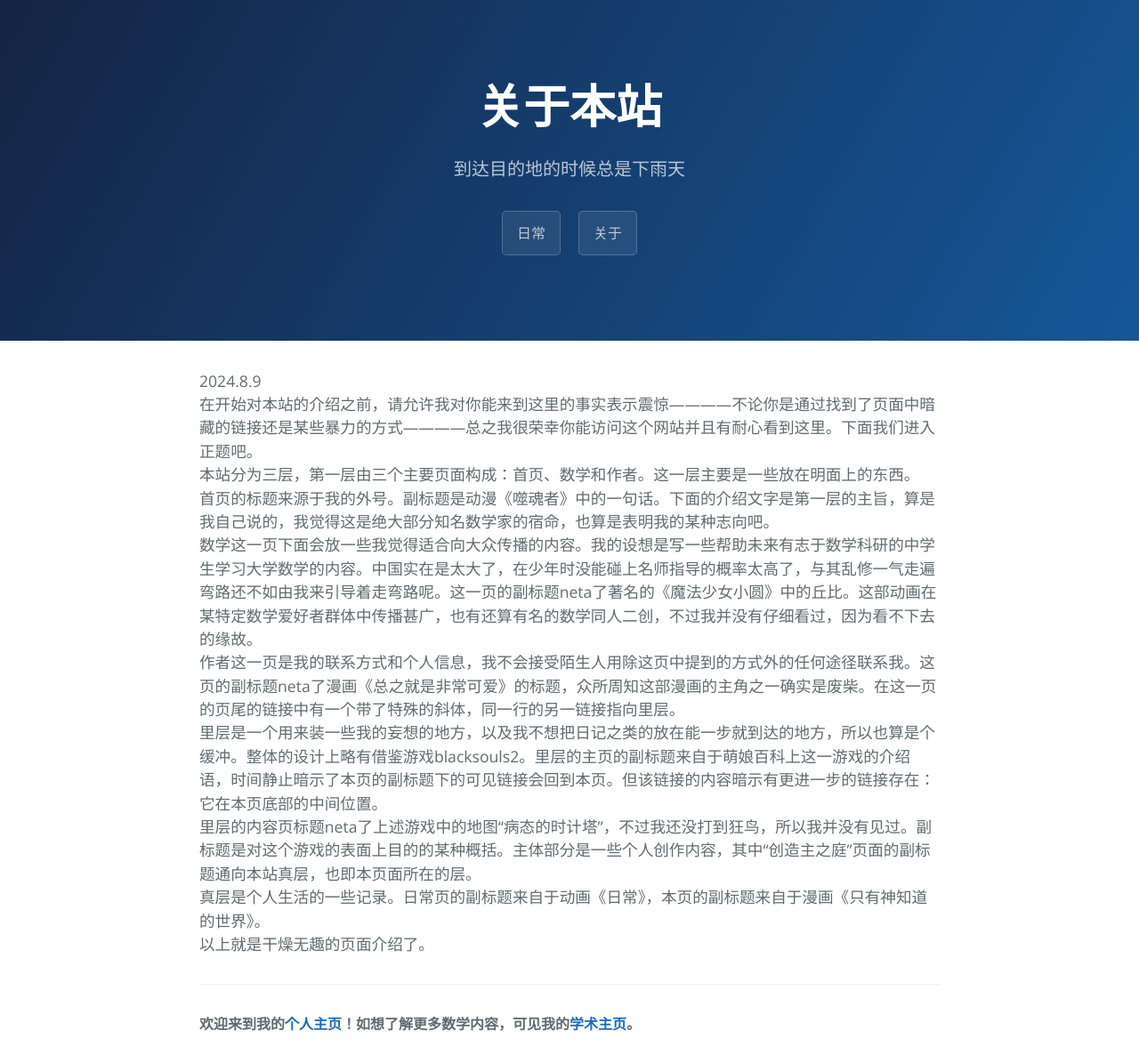
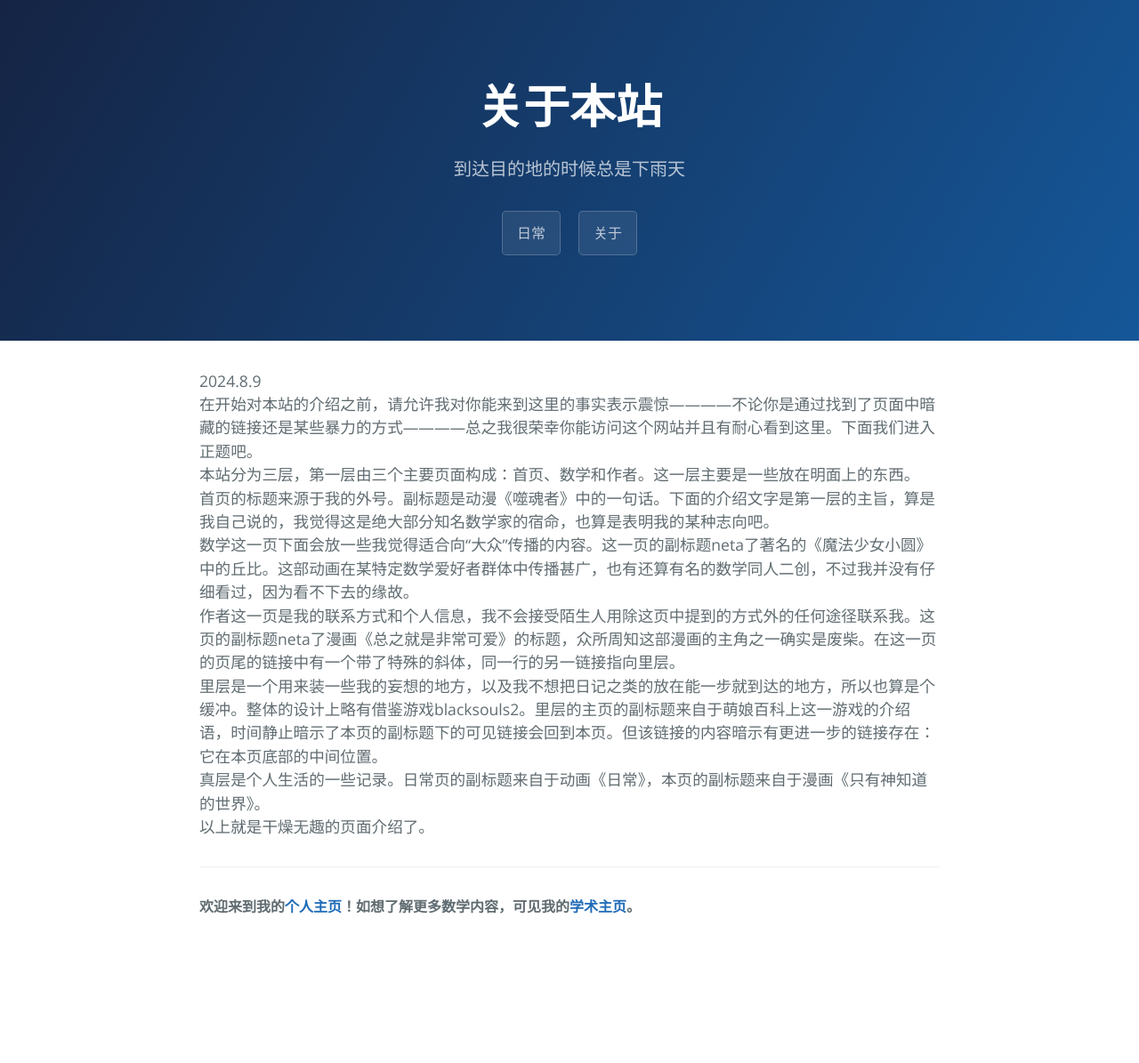
Before and after one commit to xiebaiting/xiebaiting.github.io, a Jekyll site: the page built from real/about.html, in a window 1280 px wide. Shown: the whole page at 89% size. Built offline with Jekyll 4.4.1, drawn with Linux system fonts in a browser that asks for light colours; after the commit the page ends 1063 px from its top, so only the background shows below that.

Commit message:
information update

```diff
--- a/_includes/about/introduction.md
+++ b/_includes/about/introduction.md
@@ -6,14 +6,12 @@
 
 首页的标题来源于我的外号。副标题是动漫《噬魂者》中的一句话。下面的介绍文字是第一层的主旨，算是我自己说的，我觉得这是绝大部分知名数学家的宿命，也算是表明我的某种志向吧。<br />
 
-数学这一页下面会放一些我觉得适合向大众传播的内容。我的设想是写一些帮助未来有志于数学科研的中学生学习大学数学的内容。中国实在是太大了，在少年时没能碰上名师指导的概率太高了，与其乱修一气走遍弯路还不如由我来引导着走弯路呢。这一页的副标题neta了著名的《魔法少女小圆》中的丘比。这部动画在某特定数学爱好者群体中传播甚广，也有还算有名的数学同人二创，不过我并没有仔细看过，因为看不下去的缘故。<br />
+数学这一页下面会放一些我觉得适合向“大众”传播的内容。这一页的副标题neta了著名的《魔法少女小圆》中的丘比。这部动画在某特定数学爱好者群体中传播甚广，也有还算有名的数学同人二创，不过我并没有仔细看过，因为看不下去的缘故。<br />
 
 作者这一页是我的联系方式和个人信息，我不会接受陌生人用除这页中提到的方式外的任何途径联系我。这页的副标题neta了漫画《总之就是非常可爱》的标题，众所周知这部漫画的主角之一确实是废柴。在这一页的页尾的链接中有一个带了特殊的斜体，同一行的另一链接指向里层。<br />
 
 里层是一个用来装一些我的妄想的地方，以及我不想把日记之类的放在能一步就到达的地方，所以也算是个缓冲。整体的设计上略有借鉴游戏blacksouls2。里层的主页的副标题来自于萌娘百科上这一游戏的介绍语，时间静止暗示了本页的副标题下的可见链接会回到本页。但该链接的内容暗示有更进一步的链接存在：它在本页底部的中间位置。<br />
 
-里层的内容页标题neta了上述游戏中的地图“病态的时计塔”，不过我还没打到狂鸟，所以我并没有见过。副标题是对这个游戏的表面上目的的某种概括。主体部分是一些个人创作内容，其中“创造主之庭”页面的副标题通向本站真层，也即本页面所在的层。<br />
-
 真层是个人生活的一些记录。日常页的副标题来自于动画《日常》，本页的副标题来自于漫画《只有神知道的世界》。<br />
 
 以上就是干燥无趣的页面介绍了。<br />
```
